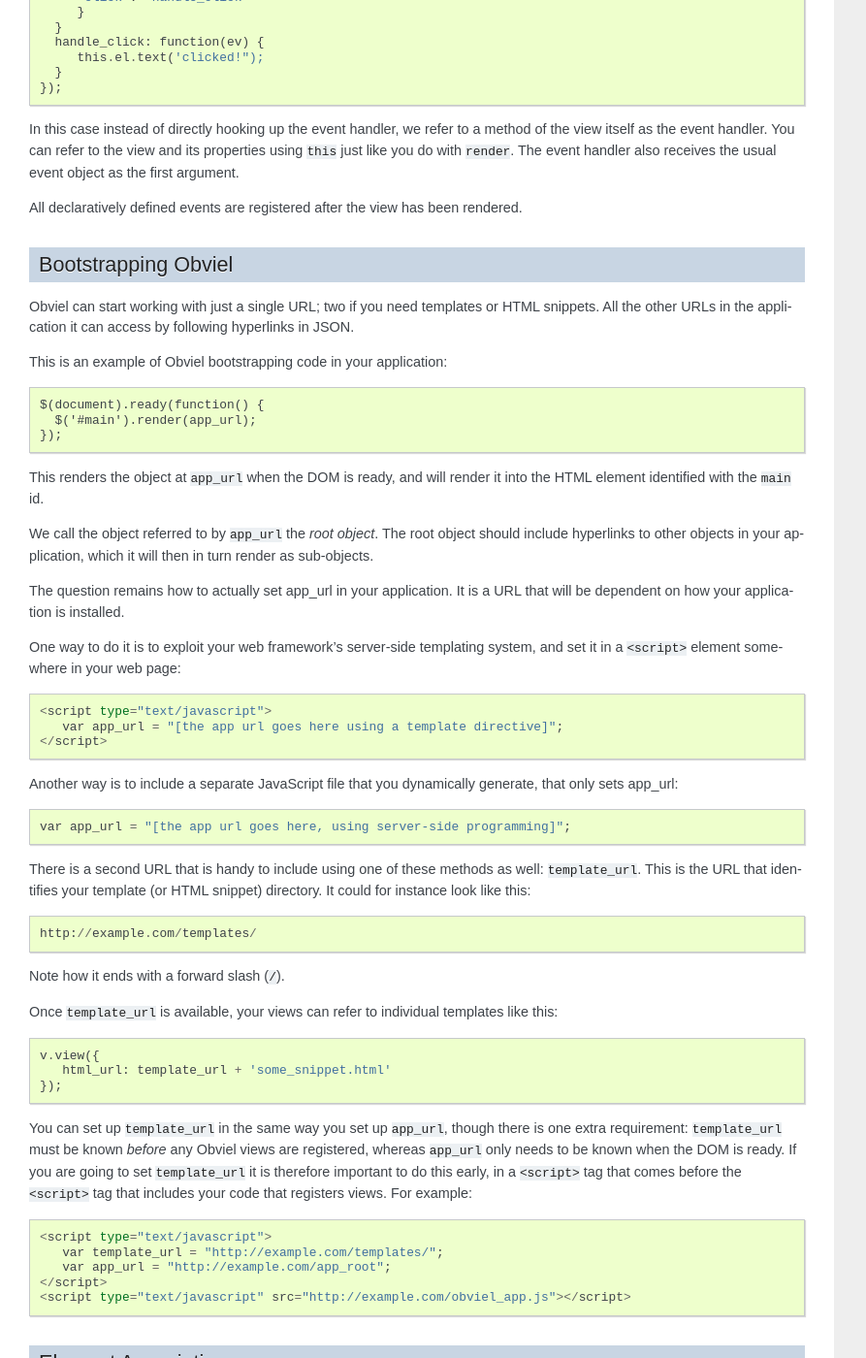
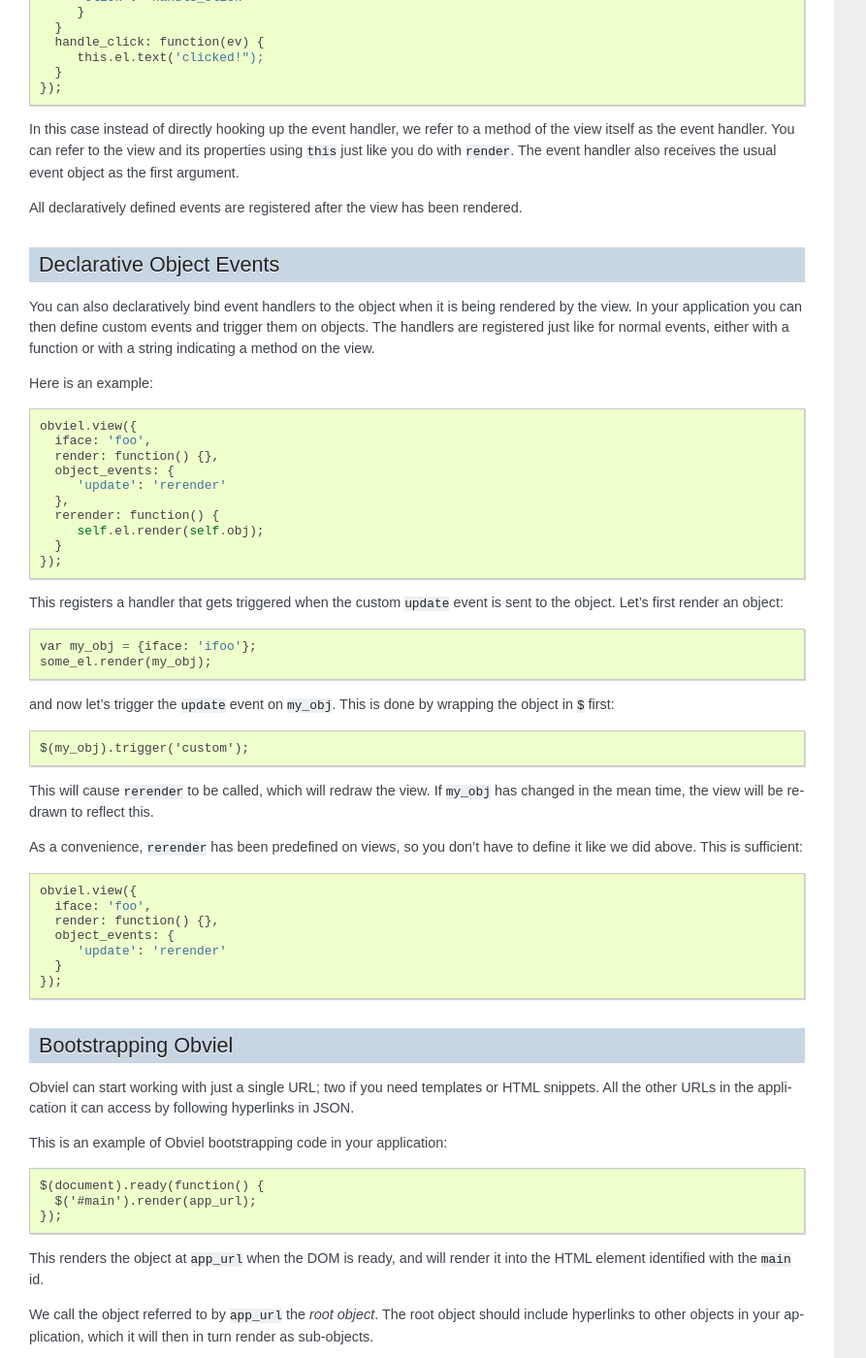
Before and after one commit to obviel/obviel, a Sphinx documentation site: the page built from doc/manual.txt, in a window 1280 px wide and 1400 px high, scrolled down 14757 px. Shown: the whole window at 97% size, without its empty margins (0-893 px from the left). Built offline with Sphinx 7.4.7, drawn with Linux system fonts in a browser that asks for light colours.

Commit message:
Document the new functionality. Also test 'rerender'.

```diff
--- a/doc/manual.txt
+++ b/doc/manual.txt
@@ -909,6 +909,54 @@ object as the first argument.
 All declaratively defined events are registered after the view has
 been rendered.
 
+Declarative Object Events
+-------------------------
+
+You can also declaratively bind event handlers to the object when it
+is being rendered by the view. In your application you can then define
+custom events and trigger them on objects. The handlers are registered
+just like for normal events, either with a function or with a string
+indicating a method on the view.
+
+Here is an example::
+
+  obviel.view({
+    iface: 'foo',
+    render: function() {},
+    object_events: {
+       'update': 'rerender'
+    },
+    rerender: function() {
+       self.el.render(self.obj);
+    }
+  });
+
+This registers a handler that gets triggered when the custom
+``update`` event is sent to the object. Let's first render an object::
+
+  var my_obj = {iface: 'ifoo'};
+  some_el.render(my_obj);
+
+and now let's trigger the ``update`` event on ``my_obj``. This is done by
+wrapping the object in ``$`` first::
+
+  $(my_obj).trigger('custom');
+
+This will cause ``rerender`` to be called, which will redraw the
+view. If ``my_obj`` has changed in the mean time, the view will be
+redrawn to reflect this.
+
+As a convenience, ``rerender`` has been predefined on views, so you
+don't have to define it like we did above. This is sufficient::
+
+  obviel.view({
+    iface: 'foo',
+    render: function() {},
+    object_events: {
+       'update': 'rerender'
+    }
+  });
+
 Bootstrapping Obviel
 --------------------
 
```
Also changed, not shown: doc/api.txt (+9 -1 lines), 1 other file.
